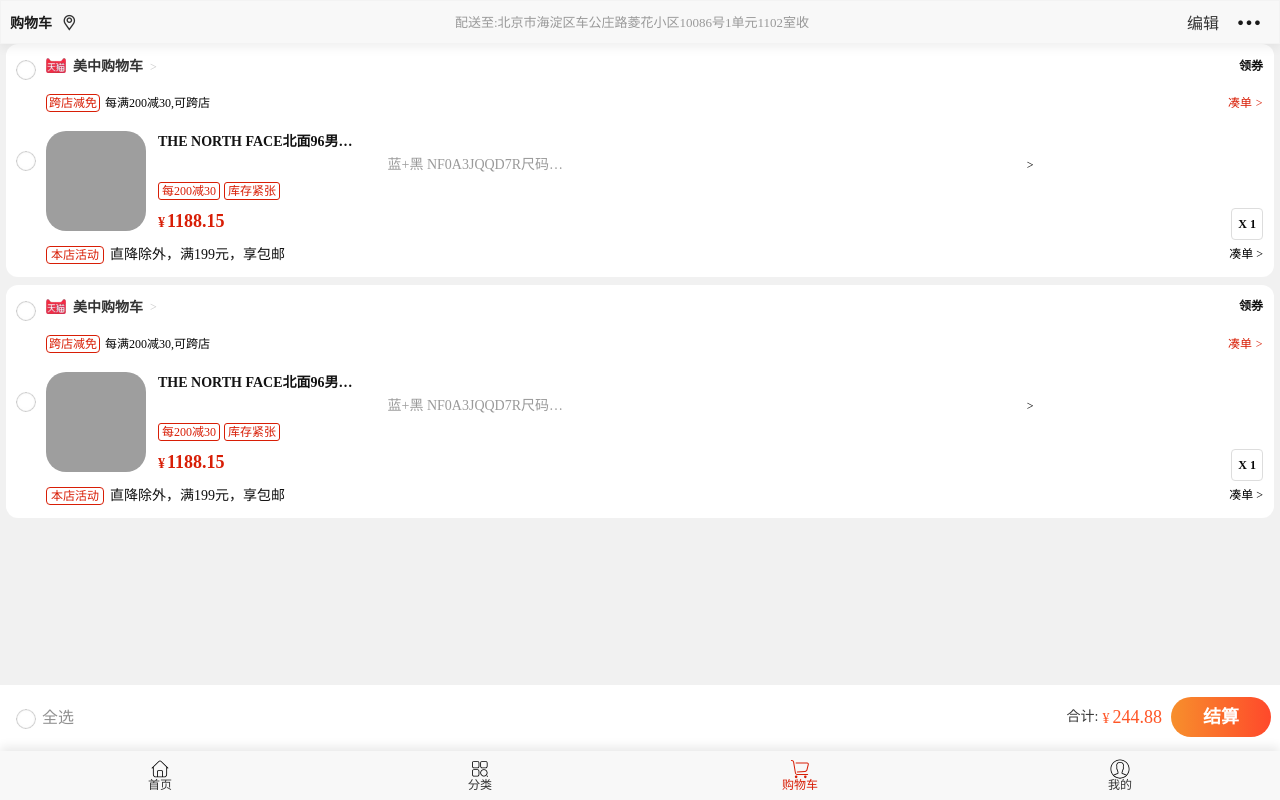
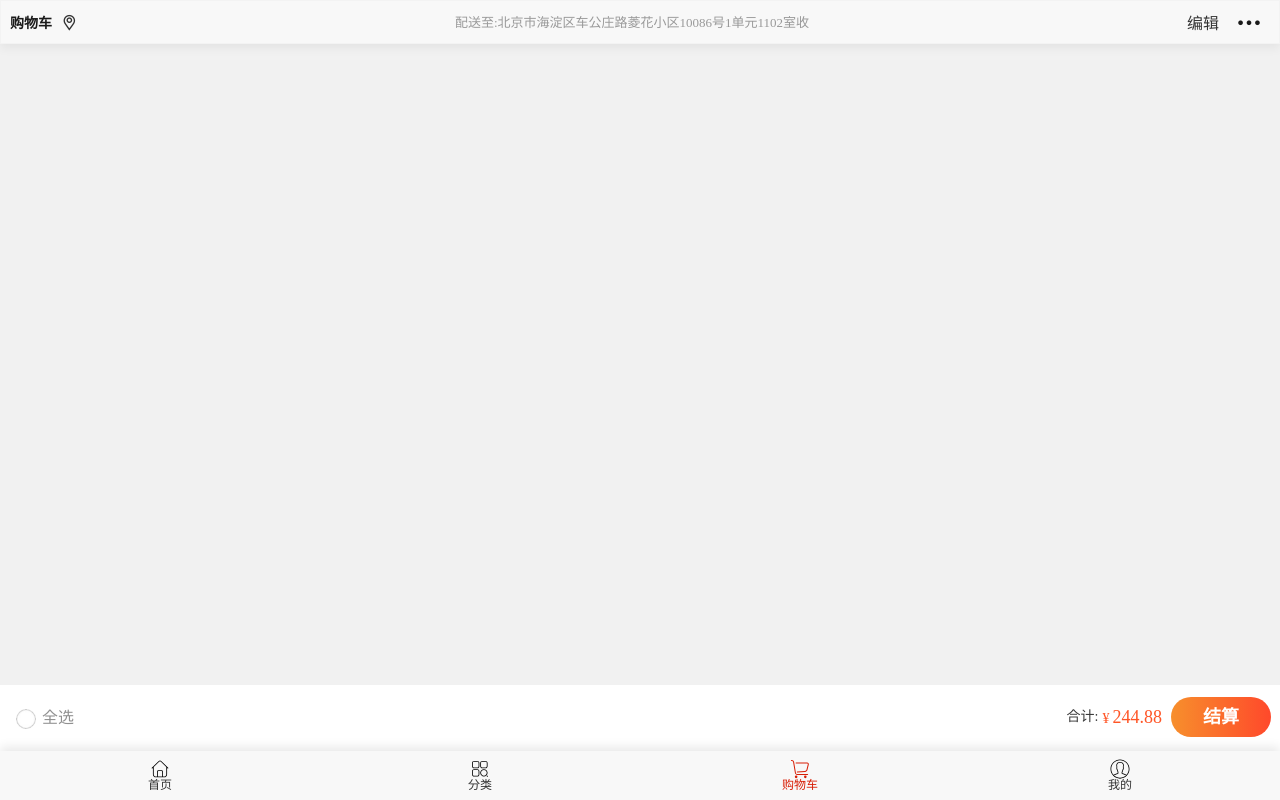
Before and after one commit to coderapg/yokel, a Vue app: page /cart in a window 1280 px wide. Built offline with nearby package versions, Linux system fonts and the light colour scheme; grey boxes are pictures that could not be loaded.

Commit message:
点击详情页面加入购物车按钮抽离数据并添加到store中在购物车页面进行展示数据

```diff
--- a/src/https/detail.js
+++ b/src/https/detail.js
@@ -65,12 +65,12 @@
 
 // 抽取数据-添加到store中的数据
 export class ShopOrderItem {
-  constructor (detailWaresInfo, sellerInfo) {
+  constructor (detailWaresInfo, sellerInfo, goodsInfo) {
     this.desc = detailWaresInfo.desc
     this.newPrice = detailWaresInfo.newPrice
     this.oldPrice = detailWaresInfo.oldPrice
     this.realPrice = detailWaresInfo.realPrice
-    this.services = detailWaresInfo.services
+    this.servicesArr = detailWaresInfo.services && detailWaresInfo.services.length > 0 ? detailWaresInfo.services.map(item => item.name) : []
     this.title = detailWaresInfo.title
     this.allGoodsUrl = sellerInfo.allGoodsUrl
     this.idx = sellerInfo.idx
@@ -79,5 +79,6 @@
     this.shopLogo = sellerInfo.shopLogo
     this.shopUrl = sellerInfo.shopUrl
     this.userId = sellerInfo.userId
+    this.wearImg = goodsInfo.detailImage[0].list[0]
   }
 }
--- a/src/views/cart/Cart.vue
+++ b/src/views/cart/Cart.vue
@@ -3,7 +3,7 @@
     <cart-nav-bar />
     <scroll class="cart-scroll" ref="scrollRef">
       <div class="scroll-content">
-        <cart-goods-list />
+        <cart-goods-list :cartList="cartList" />
       </div>
     </scroll>
     <cart-settle />
@@ -17,6 +17,8 @@
 import CartGoodsList from './components/CartGoodsList'
 import CartSettle from './components/CartSettle'
 
+import { mapState } from 'vuex'
+
 export default {
   name: 'Cart',
   data () {
@@ -27,7 +29,15 @@
     Scroll,
     CartGoodsList,
     CartSettle
+  },
+  computed: {
+    ...mapState({
+      cartList: state => state.cartList
+    })
   }
+  // mounted () {
+  //   console.log('打印mustation', mapState, this.cartList)
+  // }
 }
 </script>
 
--- a/src/views/cart/components/CartGoodsList.vue
+++ b/src/views/cart/components/CartGoodsList.vue
@@ -1,6 +1,6 @@
 <template>
   <div class="cart-goods-list">
-    <div class="goods-list-item">
+    <div class="goods-list-item" v-for="(item, index) in cartList" :key="index">
       <div class="item-head">
         <div class="item-head-left">
           <div class="item-head-checked-icon">
@@ -13,7 +13,7 @@
               <i class="iconfont">
                 <img src="~assets/images/cart/tianmao.png" alt="">
               </i>
-              <p>美中购物车</p>
+              <p>{{ item.name }}</p>
               <em class="iconfont"> > </em>
             </div>
             <div class="head-draw-coupon">领券</div>
@@ -36,86 +36,22 @@
         <div class="item-content-right">
           <div class="item-content-message">
             <div class="item-content-img">
-              <img src="https://img.alicdn.com/bao/uploaded/i1/78258391/O1CN01n6iLcr2Br87S6i2Qg_!!78258391.jpg_80x80.jpg" alt="">
+              <img :src="item.wearImg" alt="">
             </div>
             <div class="item-head-info">
               <div class="item-info-title">
-                <p>THE NORTH FACE北面96男士户外休闲美版拉链羽绒背心保暖蓬松700</p>
+                <p>{{ item.title }}</p>
               </div>
               <div class="item-info-mode">
-                <span class="item-info-mode-desc">蓝+黑 NF0A3JQQD7R尺码：美码 XL（国内现货）</span>
+                <span class="item-info-mode-desc">{{ item.desc }}</span>
                 <i class="iconfont"> > </i>
               </div>
               <div class="item-info-descount">
-                <span>每200减30</span>
-                <span>库存紧张</span>
+                <span v-for="(key, indey) in item.servicesArr" :key="indey">{{ key }}</span>
               </div>
               <div class="item-info-price">
-                <span class="info-now-price"><em>¥</em>1188.15</span>
-                <span class="info-now-num">X 1 </span>
-              </div>
-            </div>
-          </div>
-          <div class="item-content-shaky">
-            <p class="shaky"><em>本店活动</em>直降除外，满199元，享包邮</p>
-            <p class="cou">凑单 ></p>
-          </div>
-        </div>
-      </div>
-    </div>
-    <div class="goods-list-item">
-      <div class="item-head">
-        <div class="item-head-left">
-          <div class="item-head-checked-icon">
-            <div :class="isChecked ? 'item-head-check-checked' : 'item-head-check'" @click="handleItemClick"></div>
-          </div>
-        </div>
-        <div class="item-head-right">
-          <div class="item-head-title">
-            <div class="head-title">
-              <i class="iconfont">
-                <img src="~assets/images/cart/tianmao.png" alt="">
-              </i>
-              <p>美中购物车</p>
-              <em class="iconfont"> > </em>
-            </div>
-            <div class="head-draw-coupon">领券</div>
-          </div>
-          <div class="item-head-desc">
-            <div class="desc-across">
-              <span class="item-reduction">跨店减免</span>
-              <span class="man-jian">每满200减30,可跨店</span>
-            </div>
-            <span class="cou-dan">凑单<em> > </em></span>
-          </div>
-        </div>
-      </div>
-      <div class="item-content">
-        <div class="item-head-left">
-          <div class="item-head-checked-icon">
-            <div :class="isChecked ? 'item-head-check-checked' : 'item-head-check'" @click="handleItemClick"></div>
-          </div>
-        </div>
-        <div class="item-content-right">
-          <div class="item-content-message">
-            <div class="item-content-img">
-              <img src="https://img.alicdn.com/bao/uploaded/i1/78258391/O1CN01n6iLcr2Br87S6i2Qg_!!78258391.jpg_80x80.jpg" alt="">
-            </div>
-            <div class="item-head-info">
-              <div class="item-info-title">
-                <p>THE NORTH FACE北面96男士户外休闲美版拉链羽绒背心保暖蓬松700</p>
-              </div>
-              <div class="item-info-mode">
-                <span class="item-info-mode-desc">蓝+黑 NF0A3JQQD7R尺码：美码 XL（国内现货）</span>
-                <i class="iconfont"> > </i>
-              </div>
-              <div class="item-info-descount">
-                <span>每200减30</span>
-                <span>库存紧张</span>
-              </div>
-              <div class="item-info-price">
-                <span class="info-now-price"><em>¥</em>1188.15</span>
-                <span class="info-now-num">X 1 </span>
+                <span class="info-now-price"><em>¥</em>{{ item.realPrice }}</span>
+                <span class="info-now-num">X {{ item.counter }} </span>
               </div>
             </div>
           </div>
@@ -136,6 +72,15 @@
   data () {
     return {
       isChecked: false
+    }
+  },
+  props: {
+    cartList: {
+      type: Array,
+      default () {
+        return []
+      },
+      required: true
     }
   },
   components: {
@@ -245,8 +190,8 @@
               overflow: hidden;
               margin-right: 12px;
               img {
-                width: 100%;
-                height: 100%;
+                width: 100px;
+                height: 100px;
               }
             }
             .item-head-info {
--- a/src/views/detail/Detail.vue
+++ b/src/views/detail/Detail.vue
@@ -31,7 +31,7 @@
 import DetailCommentsRate from './components/DetailCommentsRate'
 import DetailToolBar from './components/DetailToolBar'
 
-import { getDetailMultidata, WaresInfo, SellerInfo, GoodsParam, recommendingCommodities } from 'https/detail'
+import { getDetailMultidata, WaresInfo, SellerInfo, GoodsParam, recommendingCommodities, ShopOrderItem } from 'https/detail'
 import { imgRefreshLoadMixin, backTopMixin } from 'common/mixin'
 import { debounce } from 'common/utils'
 import { ADD_CART } from '@/store/mutations-type'
@@ -152,11 +152,7 @@
       }
     },
     handleToAddCart () {
-      // const shopObj = new ShopOrderItem(this.detailWaresInfo, this.sellerInfo)
-      const { desc, realPrice, services, title } = this.detailWaresInfo
-      const { allGoodsUrl, idx, name, shopId, shopLogo, shopUrl, userId } = this.sellerInfo
-      const servicesArr = services && services.length > 0 ? services.map(item => item.name) : []
-      const shopObj = { desc, realPrice, servicesArr, title, allGoodsUrl, idx, name, shopId, shopLogo, shopUrl, userId }
+      const shopObj = new ShopOrderItem(this.detailWaresInfo, this.sellerInfo, this.goodsInfo)
       this.$store.commit(ADD_CART, { data: shopObj })
     }
   }
```
